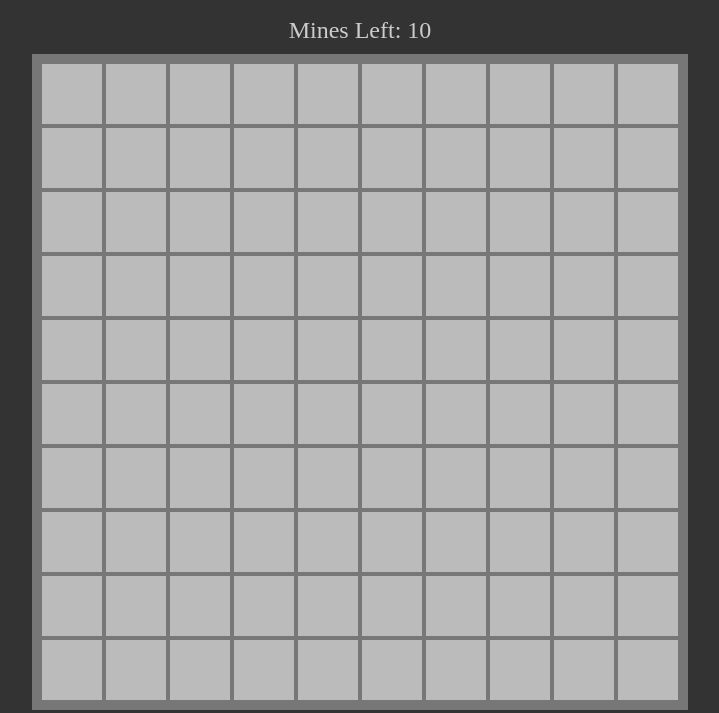
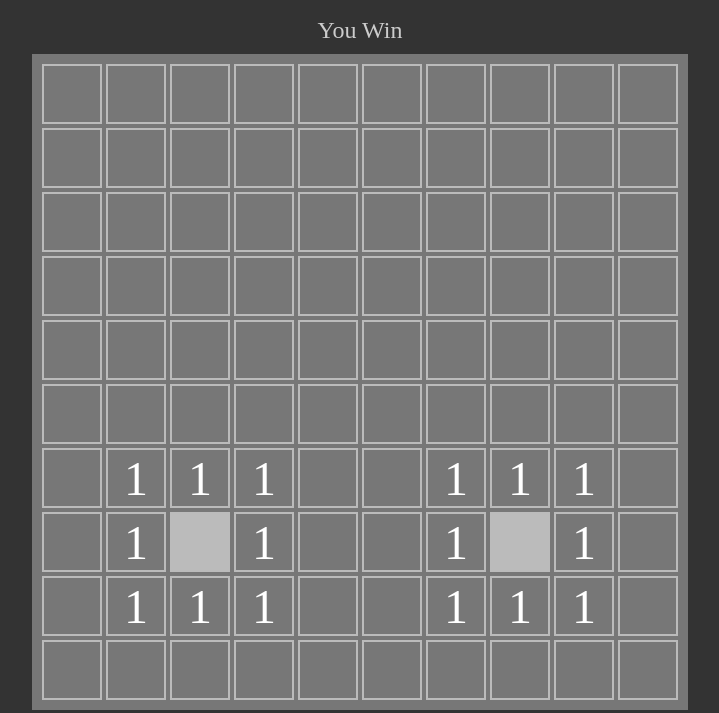
Before and after one commit to cokingtins1/Minesweeper, a plain HTML site: page index.html in a window 1280 px wide. Both pictures are taken after a click on the element 352 px from the left and 181 px from the top of the page. Shown: the part 87-800 px from the top of the page, without its empty margins (280-999 px from the left). Drawn offline with Linux system fonts and the light colour scheme.

Commit message:
final commit

```diff
--- a/index.html
+++ b/index.html
@@ -9,7 +9,7 @@
 	</head>
 	<body>
 		<h3 class="title">Minesweeper</h3>
-		<div class="subtext">Mines Left: 10</div>
+		<div class="subtext">Mines Left: <span data-mine-count></span></div>
 		<div class="board"></div>
 	</body>
 </html>
--- a/minesweeper.js
+++ b/minesweeper.js
@@ -1,6 +1,6 @@
 // Logic
 
-const TILE_STATUSES = {
+export const TILE_STATUSES = {
 	HIDDEN: "hidden",
 	MINE: "mine",
 	NUMBER: "number",
@@ -20,7 +20,7 @@ export function createBoard(boardSize, numberOfMines) {
 				element,
 				x,
 				y,
-				mine: true,
+				mine: minePositions.some(positionMatch.bind(null, { x, y })),
 				get status() {
 					return this.element.dataset.status
 				},
@@ -38,5 +38,89 @@ export function createBoard(boardSize, numberOfMines) {
 function getMinePositions(boardSize, numberOfMines) {
 	const positions = []
 
-	for (let i = 0; i < numberOfMines; i++) {}
+	while (positions.length < numberOfMines) {
+		const position = {
+			x: randomNumber(boardSize),
+			y: randomNumber(boardSize),
+		}
+		if (!positions.some((p) => positionMatch(p, position))) {
+			positions.push(position)
+		}
+	}
+	return positions
 }
+
+function positionMatch(a, b) {
+	return a.x === b.x && a.y === b.y
+}
+
+function randomNumber(size) {
+	return Math.floor(Math.random() * size)
+}
+
+export function markTile(tile) {
+	if (
+		tile.status !== TILE_STATUSES.HIDDEN &&
+		tile.status !== TILE_STATUSES.MARKED
+	) {
+		return
+	}
+	if (tile.status === TILE_STATUSES.MARKED) {
+		tile.status = TILE_STATUSES.HIDDEN
+	} else {
+		tile.status = TILE_STATUSES.MARKED
+	}
+}
+
+export function revealTile(board, tile) {
+	if (tile.status !== TILE_STATUSES.HIDDEN) {
+		return
+	}
+
+	if (tile.mine) {
+		tile.status = TILE_STATUSES.MINE
+		return
+	}
+	tile.status = TILE_STATUSES.NUMBER
+	const adjacentTiles = nearbyTiles(board, tile)
+	const mines = adjacentTiles.filter((t) => t.mine)
+	if (mines.length === 0) {
+		adjacentTiles.forEach(revealTile.bind(null, board))
+	} else {
+		tile.element.textContent = mines.length
+	}
+}
+
+function nearbyTiles(board, { x, y }) {
+	const tiles = []
+
+	for (let xOffset = -1; xOffset <= 1; xOffset++) {
+		for (let yOffset = -1; yOffset <= 1; yOffset++) {
+			const tile = board[x + xOffset]?.[y + yOffset]
+			if (tile) {
+				tiles.push(tile)
+			}
+		}
+	}
+
+	return tiles
+}
+
+export function checkWin(board) {
+	return board.every((row) => {
+		return row.every((tile) => {
+			return (
+				tile.status === TILE_STATUSES.NUMBER ||
+				(tile.mine && tile.status === TILE_STATUSES.HIDDEN) ||
+				tile.status === TILE_STATUSES.MARKED
+			)
+		})
+	})
+}
+export function checkLoss(board) {
+	return board.some((row) => {
+		return row.some((tile) => {
+			return tile.status === TILE_STATUSES.MINE
+		})
+	})
+}
--- a/script.js
+++ b/script.js
@@ -1,20 +1,81 @@
 // Display/UI
 
-import { createBoard } from "./minesweeper.js"
+import {
+	TILE_STATUSES,
+	createBoard,
+	markTile,
+	revealTile,
+	checkWin,
+	checkLoss,
+} from "./minesweeper.js"
 
 const BOARD_SIZE = 10
 const NUM_MINES = 2
 
 const board = createBoard(BOARD_SIZE, NUM_MINES)
 const boardElement = document.querySelector(".board")
+const minesLeft = document.querySelector("[data-mine-count]")
+
+const messageText = document.querySelector(".subtext")
 
 board.forEach((row) => {
 	row.forEach((tile) => {
 		boardElement.append(tile.element)
+		// left click
+		tile.element.addEventListener("click", () => {
+			revealTile(board, tile)
+			checkGameEnd()
+		})
+		// right click - mark tile
+		tile.element.addEventListener("contextmenu", (e) => {
+			e.preventDefault()
+			markTile(tile)
+			listMinesLeft()
+		})
 	})
 })
 
 boardElement.style.setProperty("--size", BOARD_SIZE)
+minesLeft.textContent = NUM_MINES
+
+function listMinesLeft() {
+	const markedTilesCount = board.reduce((count, row) => {
+		return (
+			count +
+			row.filter((tile) => tile.status === TILE_STATUSES.MARKED).length
+		)
+	}, 0)
+
+	minesLeft.textContent = NUM_MINES - markedTilesCount
+}
+
+function checkGameEnd() {
+	const win = checkWin(board)
+	const lose = checkLoss(board)
+
+	if (win || lose) {
+		boardElement.addEventListener("click", stopProp, { catpure: true })
+		boardElement.addEventListener("contextmenu", stopProp, {
+			catpure: true,
+		})
+	}
+	if (win) {
+		messageText.textContent = "You Win"
+	}
+	if (lose) {
+		messageText.textContent = "You Lose"
+		board.forEach((row) => {
+			row.forEach((tile) => {
+				if (tile.status === TILE_STATUSES.MARKED) markTile(tile)
+				if (tile.mine) revealTile(board, tile)
+			})
+		})
+	}
+}
+
+function stopProp(e) {
+	e.stopImmediatePropagation()
+}
 
 console.log(board)
 
```
